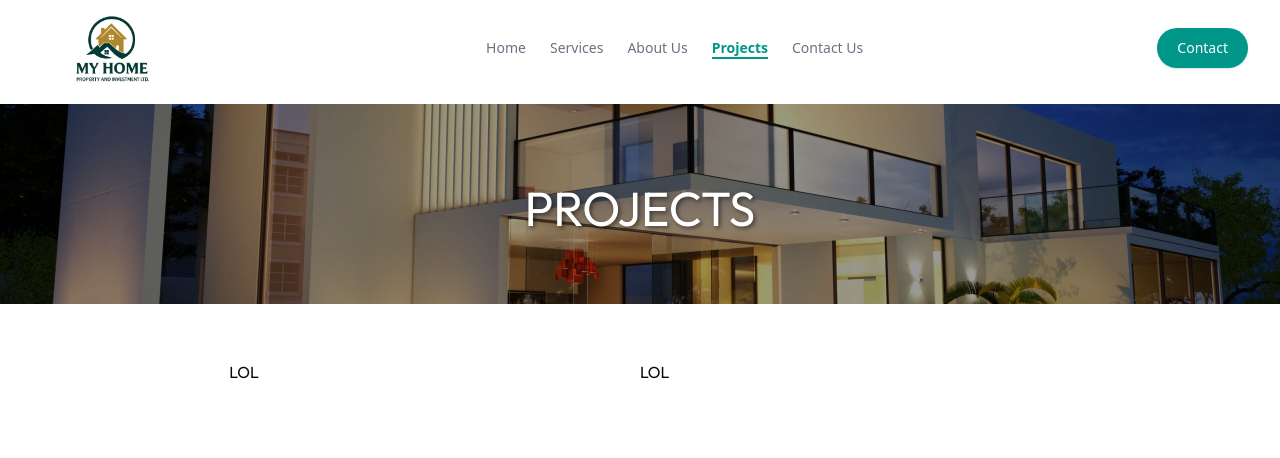
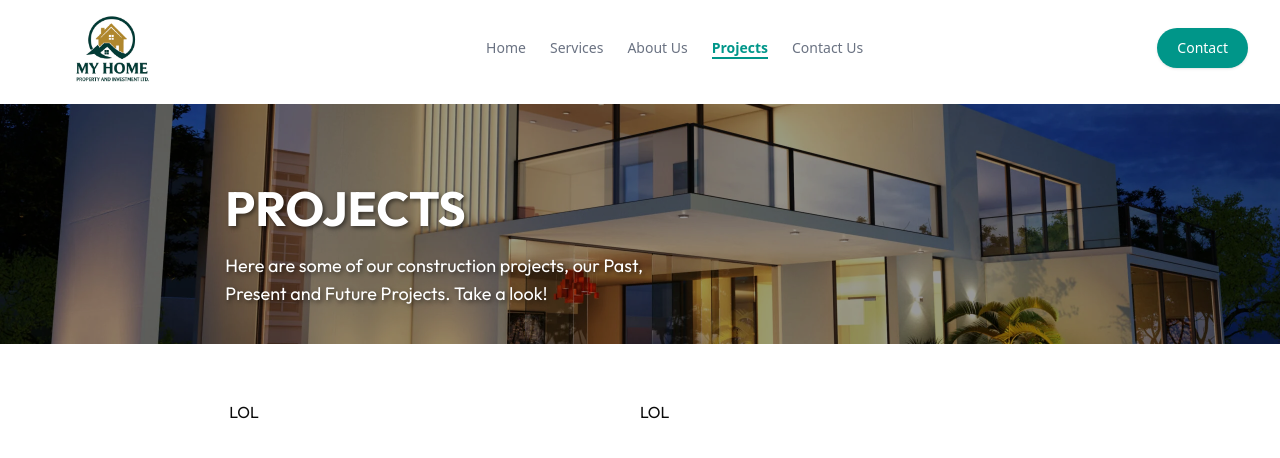
Before and after one commit to codewithmega/MyHome, a React (Vite) app: page /projects in a window 1280 px wide. Shown: the top 458 px of the page. Built offline with nearby package versions, Linux system fonts and the light colour scheme; a web font is replaced by a local one.

Commit message:
Adjusted the Project Hero Heading

```diff
--- a/src/components/Project-page/Hero.jsx
+++ b/src/components/Project-page/Hero.jsx
@@ -3,14 +3,18 @@ import React from "react";
 const Hero = () => {
   return (
     <div>
-      <div className="about-hero w-full h-50 mt-10 text-center">
+      <div className="about-hero w-full h-60 mt-10">
         <div className="py-20">
           <h3
-            className="text-white outfit text-4xl md:text-5xl"
+            className="text-white font-bold outfit w-6/9 mx-auto px-3 text-4xl md:text-5xl"
             style={{ textShadow: "2px 2px 4px rgba(0,0,0,0.5)" }}
           >
             PROJECTS
+            <br/>
           </h3>
+          <div className="w-6/9 mx-auto ">
+            <p className="text-white outfit px-3 text-sm w-full md:w-5/9 md:text-lg mt-5" style={{ textShadow: "2px 2px 4px rgba(0,0,0,0.5)" }}>Here are some of our construction projects, our Past, Present and Future Projects. Take a look!</p>
+          </div>
         </div>
       </div>
       <div className="mt-10 mx-auto h-auto w-full p-4 md:w-6/9 text-justify outfit">
```
